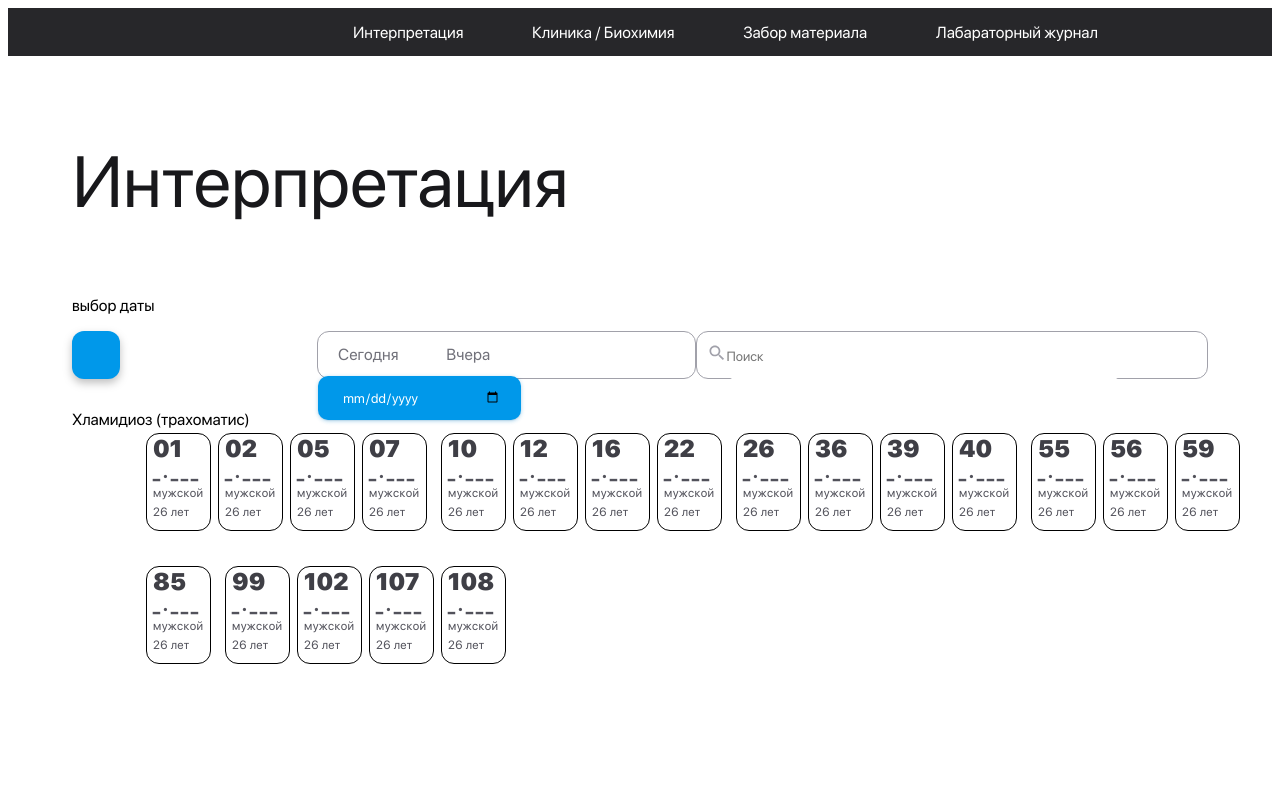
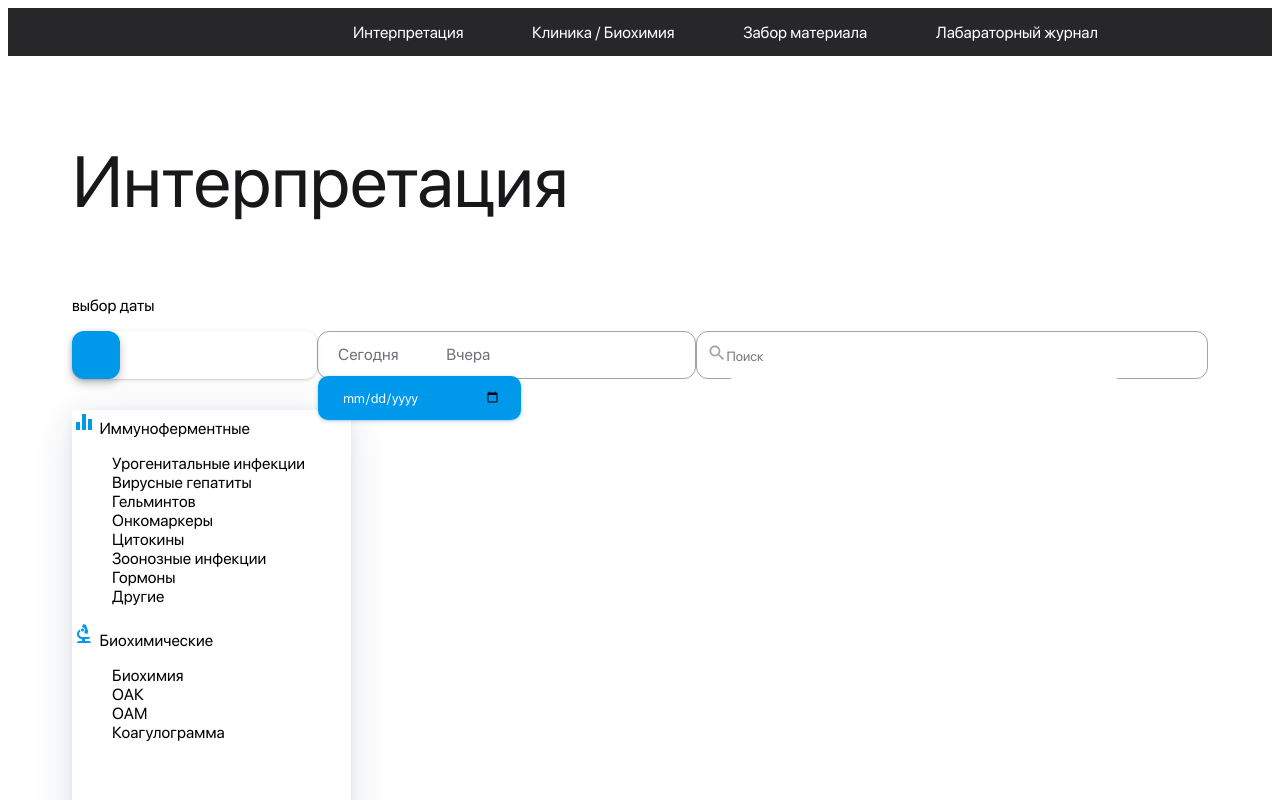
Before and after one commit to AyaBai/the-lab, a Vue app: page / in a window 1280 px wide. Shown: the top 800 px of the page. Built offline with nearby package versions, Linux system fonts and the light colour scheme.

Commit message:
crud finished

```diff
--- a/src/App.vue
+++ b/src/App.vue
@@ -10,16 +10,15 @@
 
 	</div>
 	<div class="container">
+
 		<p class="page_name">Интерпретация</p>
 		<p>выбор даты</p>
+
+
 		<div class="navigation">
 			<div class="btn_menu">
 				<button class="btn"></button>
-
-
 			</div>
-
-
 
 			<div class="date">
 				<button class="btn_date">Сегодня</button>
@@ -31,6 +30,32 @@
 				<img src="./img/Vector.svg" alt="">
 				<input class="input_search" type="text" placeholder="Поиск">
 			</div>
+
+		</div>
+
+		<div class="menu">
+			<div>
+				<img src="./img/equalizer.svg" alt="">
+			Иммуноферментные</div>
+			<ul>
+				<li>Урогенитальные инфекции</li>
+				<li>Вирусные гепатиты</li>
+				<li>Гельминтов</li>
+				<li>Онкомаркеры</li>
+				<li>Цитокины</li>
+				<li>Зоонозные инфекции</li>
+				<li>Гормоны</li>
+				<li>Другие</li>
+			</ul>
+			<div>
+				<img src="./img/biotech.svg" alt="">
+			Биохимические</div>
+			<ul>
+				<li>Биохимия</li>
+				<li>ОАК</li>
+				<li>ОАМ</li>
+				<li>Коагулограмма</li>
+			</ul>
 
 		</div>
 
@@ -376,6 +401,26 @@
 		height: 48px;
 		border-radius: 12px;
 		filter: drop-shadow(0px 4px 4px rgba(0, 0, 0, 0.25));
+		box-shadow: 0px 1px 4px rgba(0, 0, 0, 0.15), 0px 1px 1px rgba(0, 0, 0, 0.08);
+	}
+
+	.menu {
+		width: 279px;
+		height: 569px;
+		box-shadow: 0px 3.67457px 12.861px -2.75593px rgba(24, 39, 75, 0.12), 0px 8.26779px 40.4203px -1.83729px rgba(24, 39, 75, 0.14);
+		font-weight: 400;
+		font-size: 16px;
+		letter-spacing: 0.1px;
+	}
+
+	.menu> div> img {
+		width: 24px;
+		height: 24px;
+/*		outline: 2px solid red;*/
+	}
+
+	li {
+		list-style: none;
 	}
 
 </style>
```
Also changed, not shown: src/img/biotech.svg (added), src/img/equalizer.svg (added).
